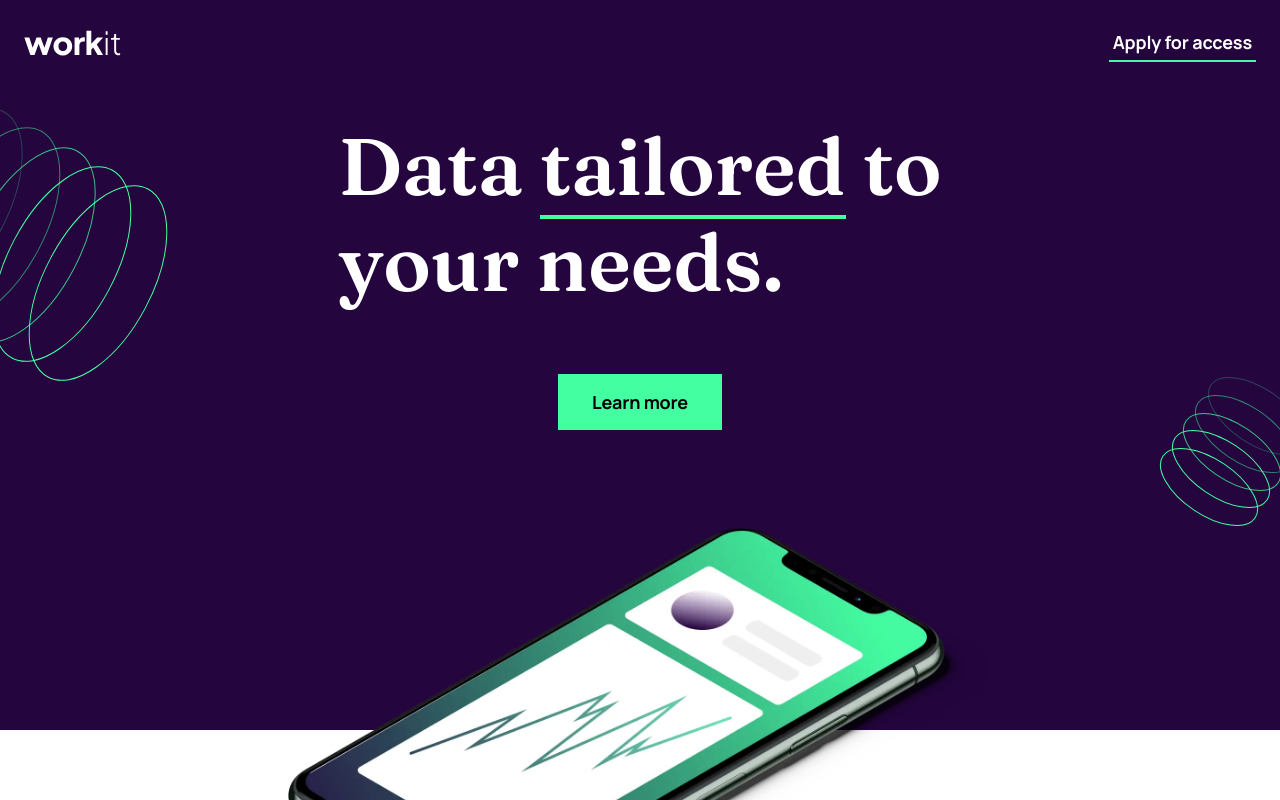
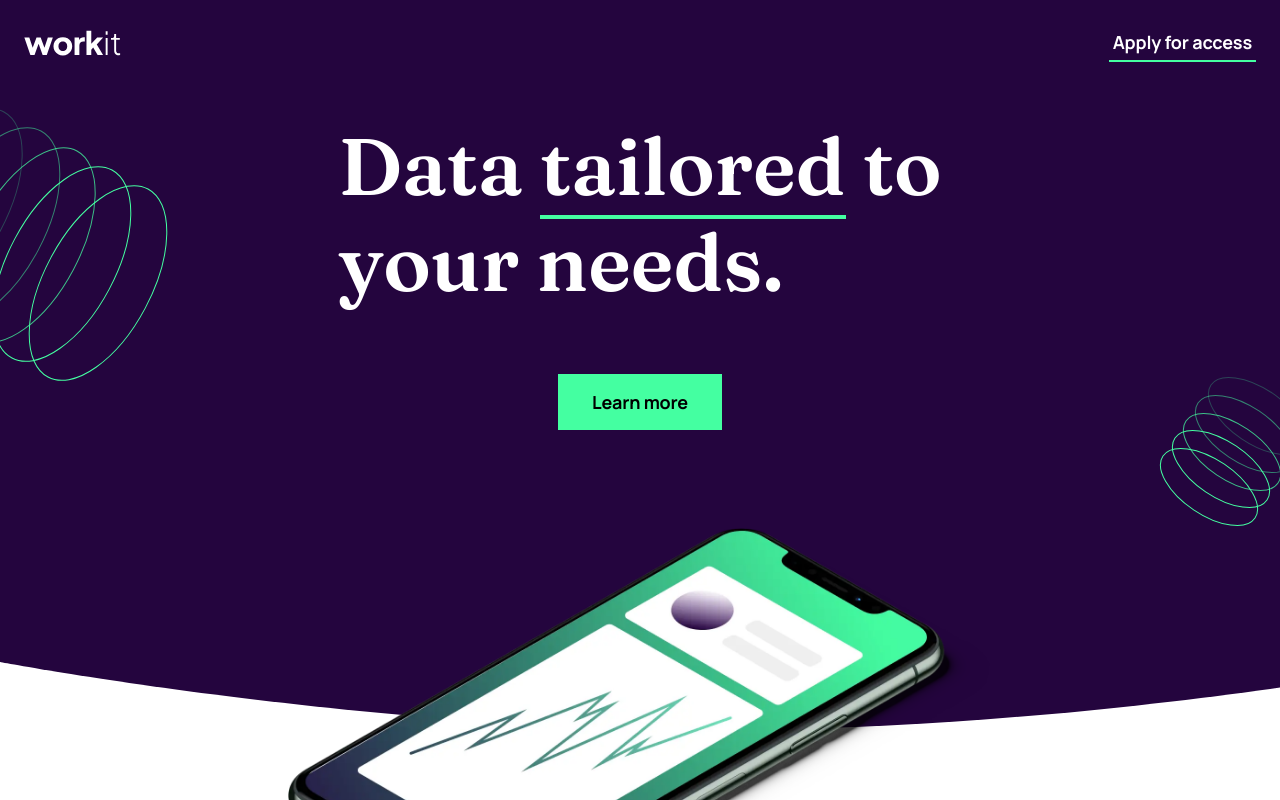
Before and after one commit to mehdias63/Workit-landing-page, a React (Vite) app: page / in a window 1280 px wide. Shown: the top 800 px of the page. Built offline with nearby package versions, Linux system fonts and the light colour scheme.

Commit message:
app update

```diff
--- a/src/App.jsx
+++ b/src/App.jsx
@@ -5,7 +5,7 @@ import Button from "./components/Button";
 function App() {
   return (
     <div className="max-w-[90rem] min-h-screen mx-auto font-man overflow-hidden">
-      <div className="bg-dark-purple text-white h-[30.10669rem] md:h-[33.76475rem] lg:h-[45.625rem]">
+      <div className="bg-[url('/images/bg-hero.svg')] bg-no-repeat bg-cover text-white h-[30.10669rem] md:h-[33.76475rem] lg:h-[45.625rem]">
         <header className="flex justify-between p-6 bg-purple ">
           <img src="/images/logo-light.svg" alt="logo" />
           <p className="border-b-2 border-light-green p-1 text-base lg:text-lg font-bold leading-8 tracking-[-0.01rem] lg:tracking-[-0.01125rem] hover:text-light-green cursor-pointer">
```
Also changed, not shown: public/images/bg-hero.svg (added).
